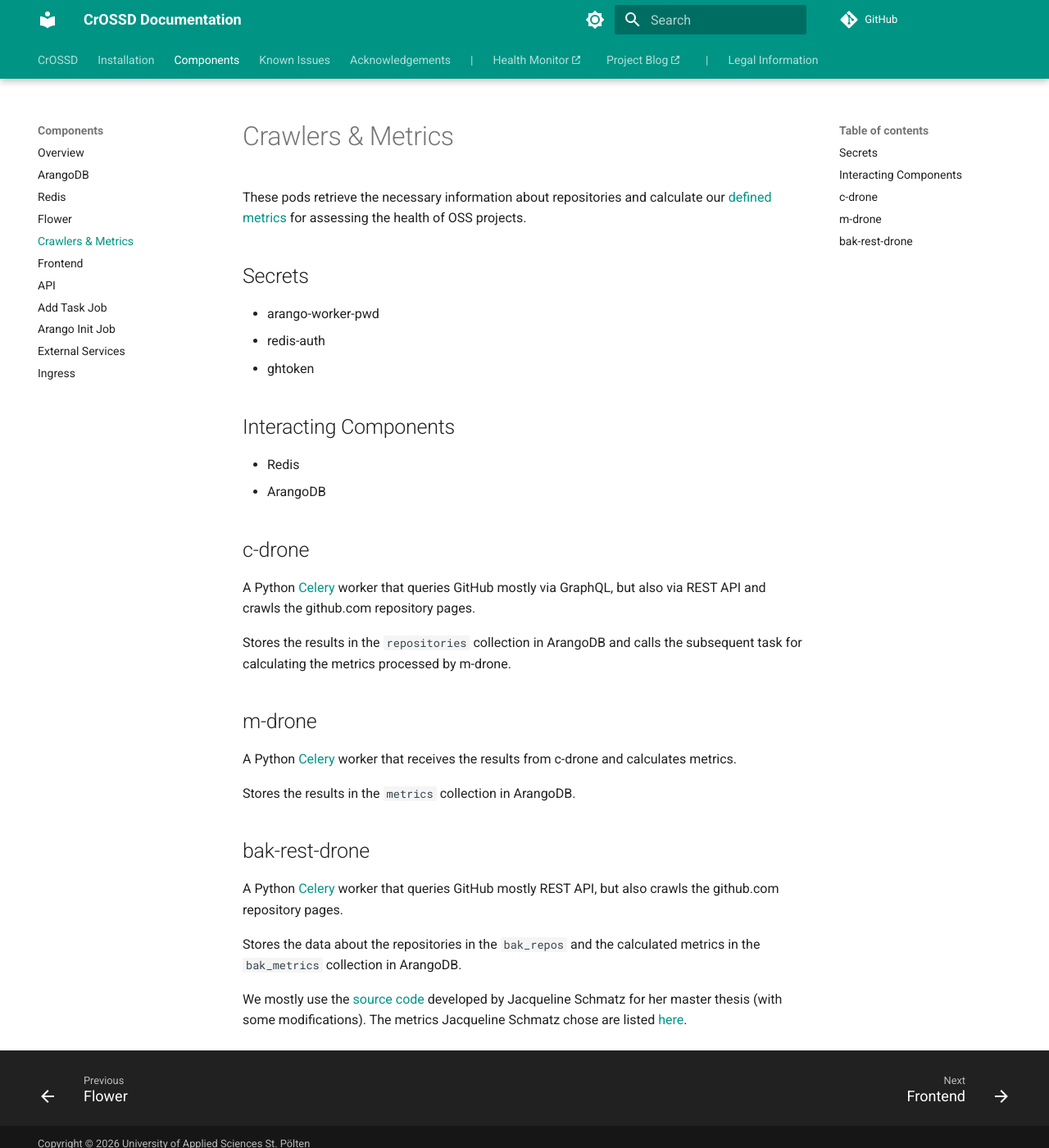
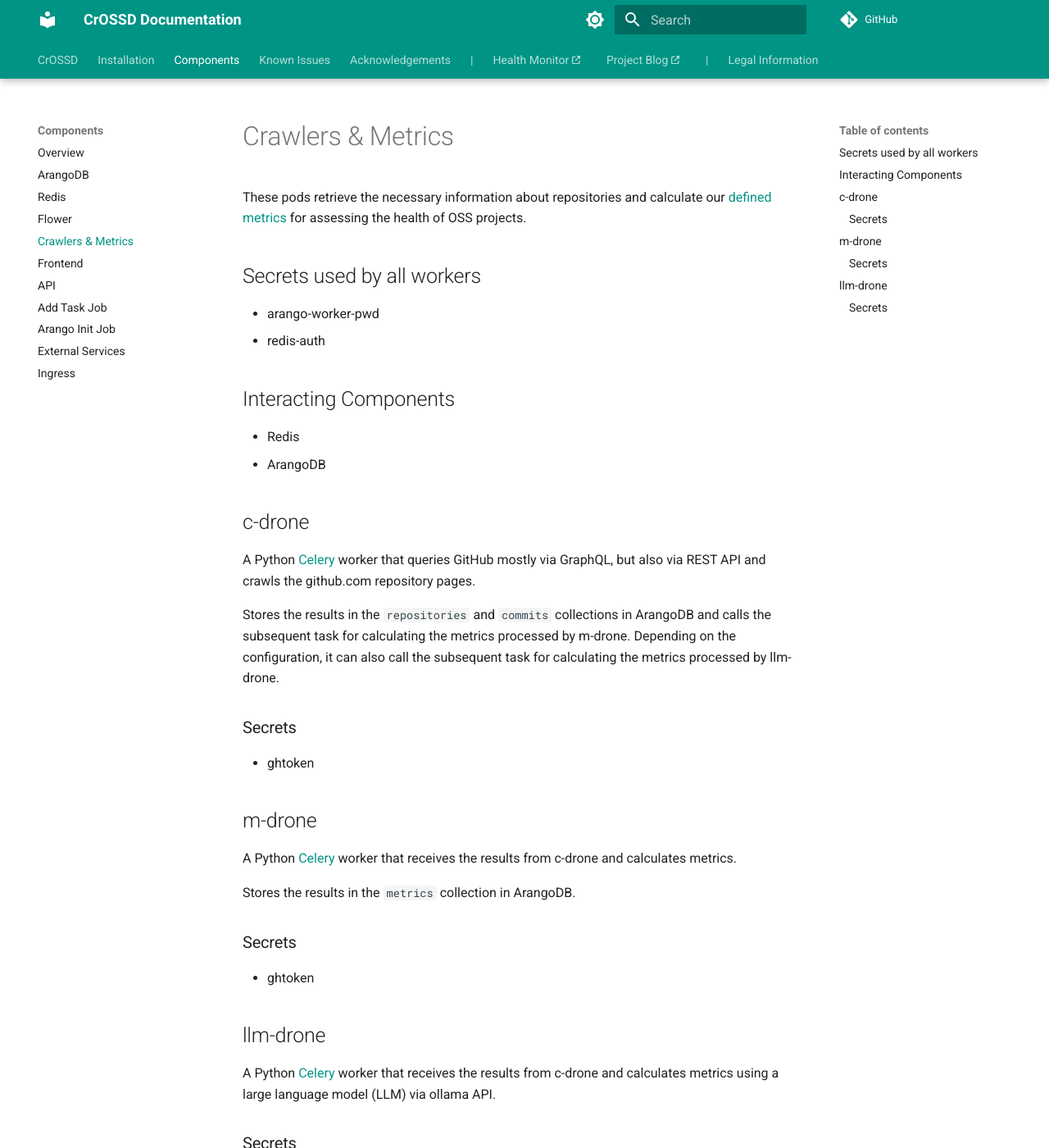
Before and after one commit to FH-CrOSSD/fh-crossd.github.io, an MkDocs documentation site: the page built from docs/components/crawlers.md, in a window 1280 px wide and 1400 px high. Shown: the whole window at 82% size. Built offline with MkDocs 1.6.1 and Material for MkDocs 9.7.7, drawn with Linux system fonts in a browser that asks for light colours; plug-ins that fetch from the network failed and are left out.

Commit message:
updated documentation for crossd2

```diff
--- a/docs/components/crawlers.md
+++ b/docs/components/crawlers.md
@@ -2,11 +2,10 @@
 
 These pods retrieve the necessary information about repositories and calculate our [defined metrics](https://health.crossd.tech/doc) for assessing the health of OSS projects.
 
-## Secrets
+## Secrets used by all workers
 
 - arango-worker-pwd
 - redis-auth
-- ghtoken
 
 ## Interacting Components
 
@@ -17,7 +16,11 @@ These pods retrieve the necessary information about repositories and calculate o
 
 A Python [Celery](https://docs.celeryq.dev/en/stable/#) worker that queries GitHub mostly via GraphQL, but also via REST API and crawls the github.com repository pages.
 
-Stores the results in the `repositories` collection in ArangoDB and calls the subsequent task for calculating the metrics processed by m-drone.
+Stores the results in the `repositories` and `commits` collections in ArangoDB and calls the subsequent task for calculating the metrics processed by m-drone. Depending on the configuration, it can also call the subsequent task for calculating the metrics processed by llm-drone.
+
+### Secrets
+
+- ghtoken
 
 ## m-drone
 
@@ -25,10 +28,14 @@ A Python [Celery](https://docs.celeryq.dev/en/stable/#) worker that receives the
 
 Stores the results in the `metrics` collection in ArangoDB.
 
-## bak-rest-drone
+### Secrets
 
-A Python [Celery](https://docs.celeryq.dev/en/stable/#) worker that queries GitHub mostly REST API, but also crawls the github.com repository pages.
+- ghtoken
 
-Stores the data about the repositories in the `bak_repos` and the calculated metrics in the `bak_metrics` collection in ArangoDB.
+## llm-drone
 
-We mostly use the [source code](https://github.com/JacquelineSchmatz/MDI_Thesis) developed by Jacqueline Schmatz for her master thesis (with some modifications). The metrics Jacqueline Schmatz chose are listed [here](https://health.crossd.tech/doc).
+A Python [Celery](https://docs.celeryq.dev/en/stable/#) worker that receives the results from c-drone and calculates metrics using a large language model (LLM) via ollama API.
+
+### Secrets
+
+- llm-auth
```
Also changed, not shown: docs/components/api/api.md (+4 -0 lines), docs/components/arangodb.md (+9 -3 lines), docs/components/components.md (+1 -1 lines), docs/installation/adding_tasks.md (+9 -7 lines), docs/installation/secrets.md (+8 -0 lines).
